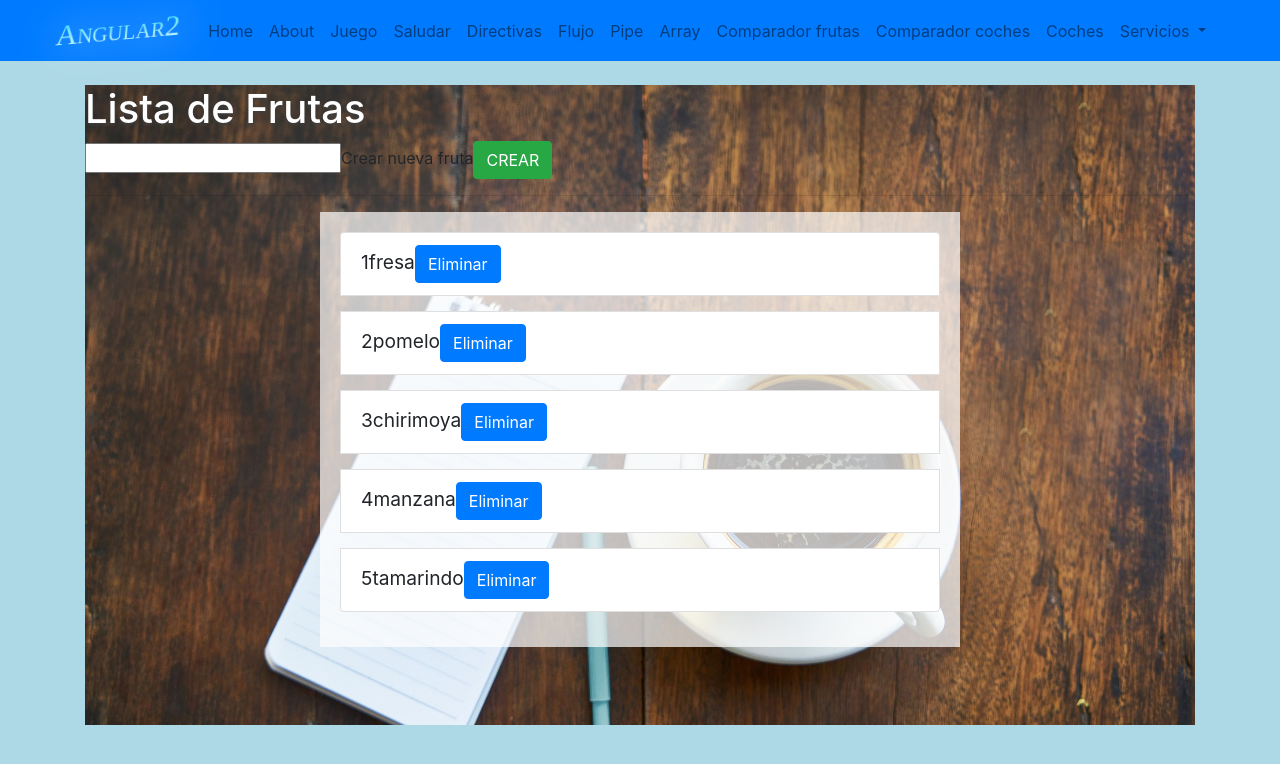
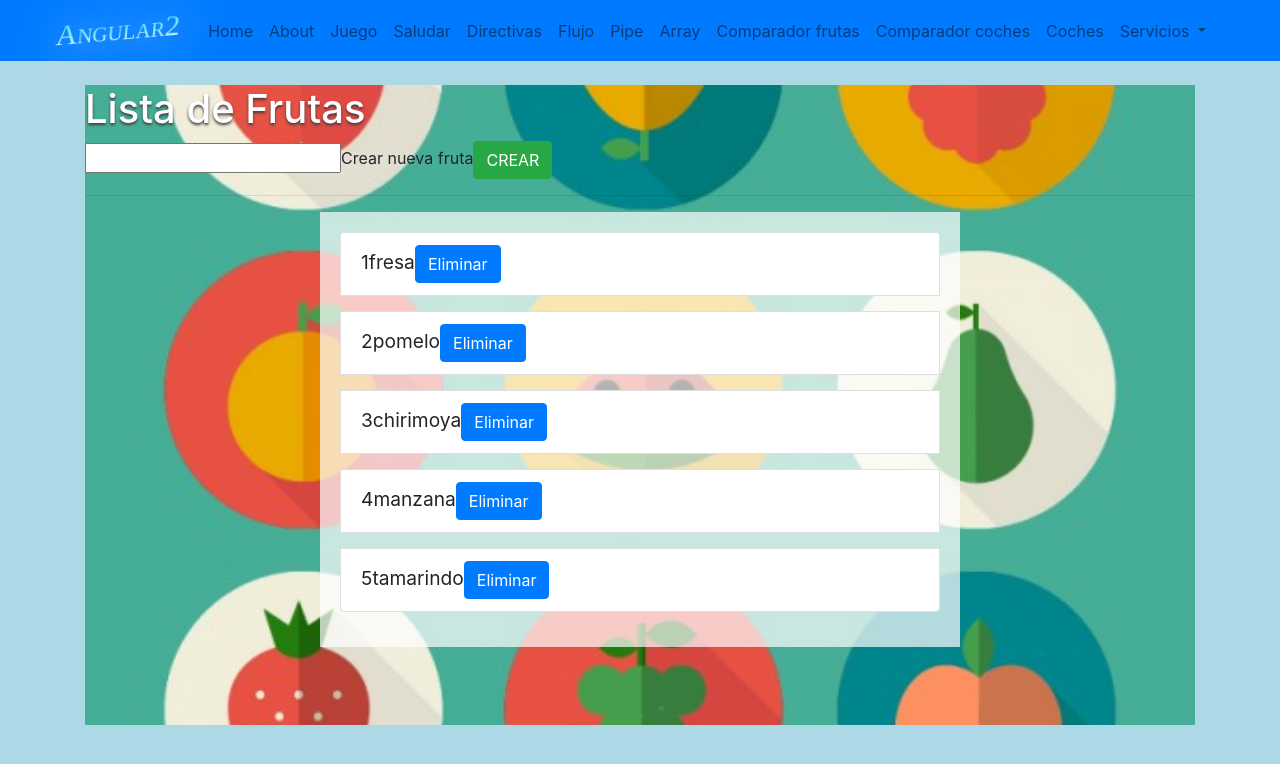
Before and after one commit to andonishiraiwa/angular_ejemplos, an Angular app: page /listafrutas in a window 1280 px wide. Shown: the top 764 px of the page. Built offline with nearby package versions, Linux system fonts and the light colour scheme; data requests are answered from the project's data file.

Commit message:
añadido fondo frutas

```diff
--- a/src/app/components/pagina-listafrutas/pagina-listafrutas.component.scss
+++ b/src/app/components/pagina-listafrutas/pagina-listafrutas.component.scss
@@ -1,7 +1,7 @@
 #frutti{
 
     /* The image used */
-    background-image: url("/assets/imgs/coffee.jpg");
+    background-image: url("/assets/imgs/frutas.jpg");
 
     /* Full height */
     height: 100%;
```
Also changed, not shown: src/assets/imgs/frutas.jpg (added).
